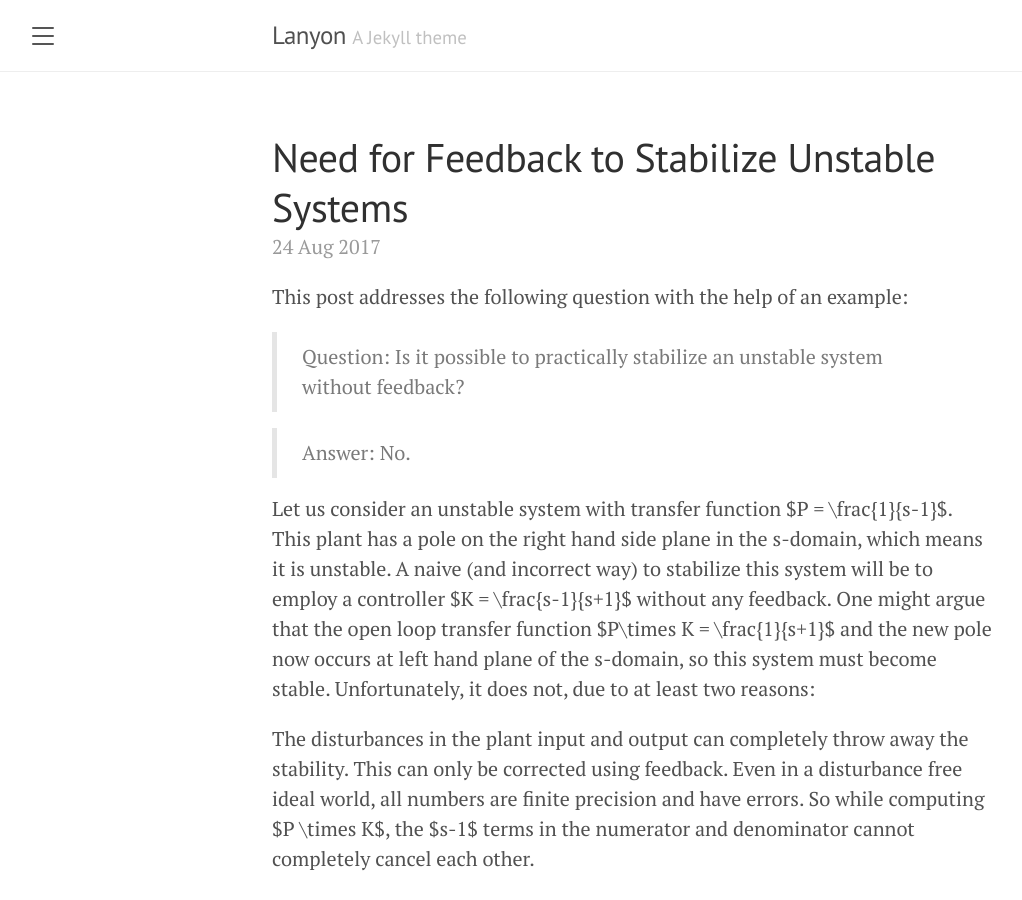
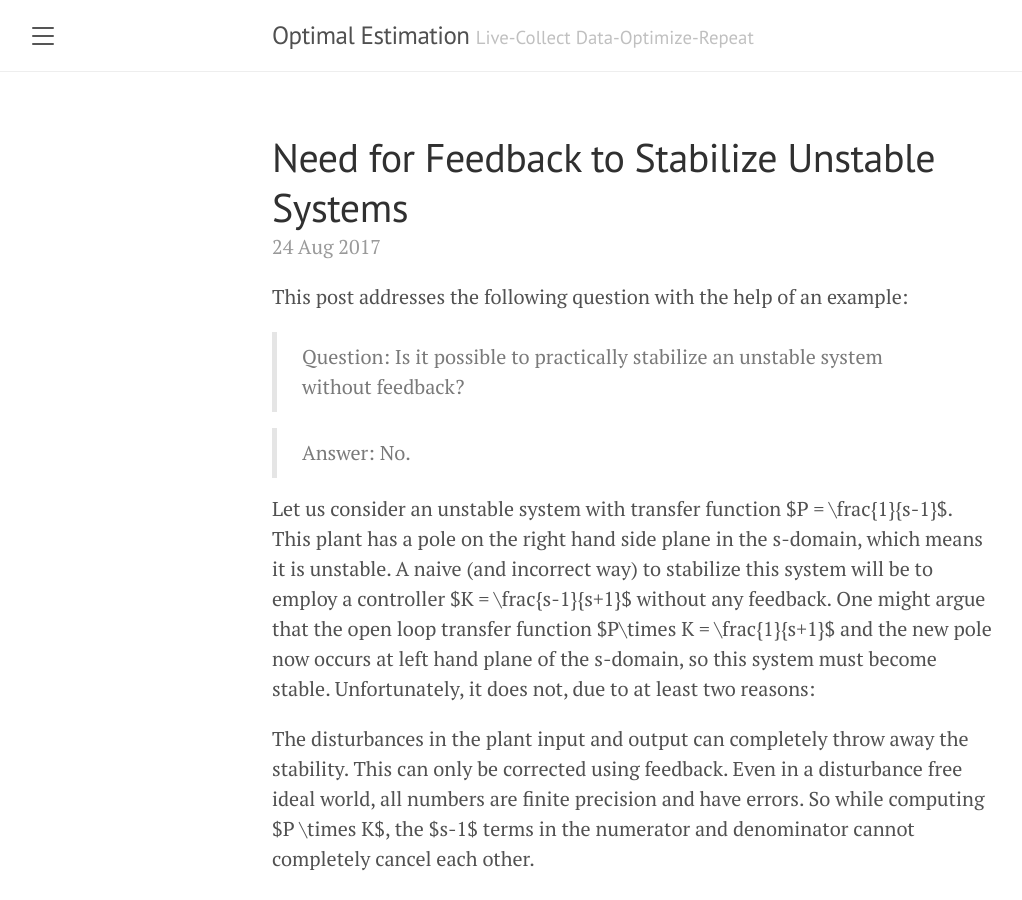
Before and after one commit to optimalestimation/optimalestimation.github.io, a Jekyll site: the page built from index.html, in a window 1280 px wide and 900 px high. Shown: the whole window, without its empty margins (8-1030 px from the left). Built offline with Jekyll 4.4.1, drawn with Linux system fonts in a browser that asks for light colours; the list of posts is cut into pages by our own code.

Commit message:
Update _config.yml

```diff
--- a/_config.yml
+++ b/_config.yml
@@ -1,15 +1,15 @@
 # Setup
-title:               Lanyon
-tagline:             'A Jekyll theme'
+title:               Optimal Estimation
+tagline:             'Live-Collect Data-Optimize-Repeat'
 description:         'A reserved <a href="https://jekyllrb.com" target="_blank">Jekyll</a> theme that places the utmost gravity on content with a hidden drawer. Made by <a href="https://twitter.com/mdo" target="_blank">@mdo</a>.'
-url:                 http://lanyon.getpoole.com
+url:                 http://optimalestiation.com
 baseurl:             ''
 paginate:            5
 permalink:           pretty
 
 # About/contact
 author:
-  name:              Mark Otto
+  name:              Ujjwal Gupta
   url:               https://twitter.com/mdo
   email:             markdotto@gmail.com
 
```
